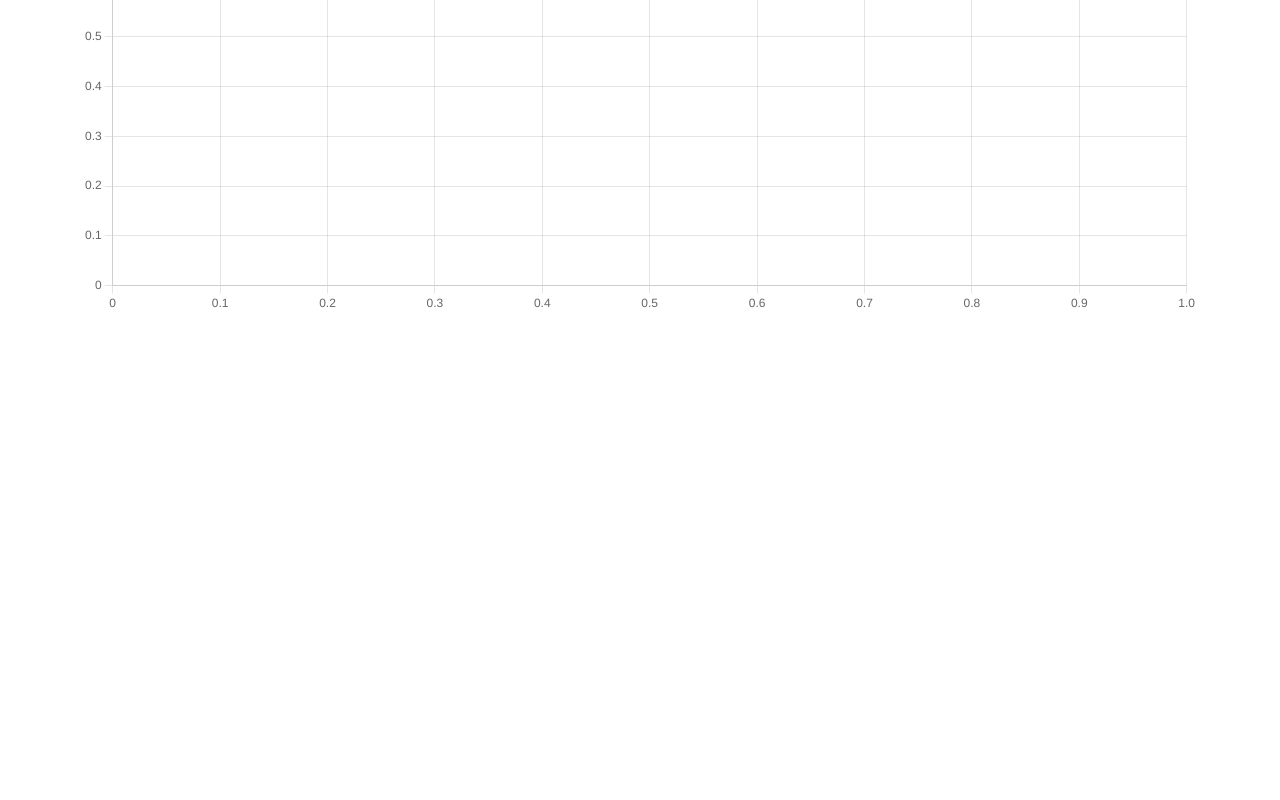
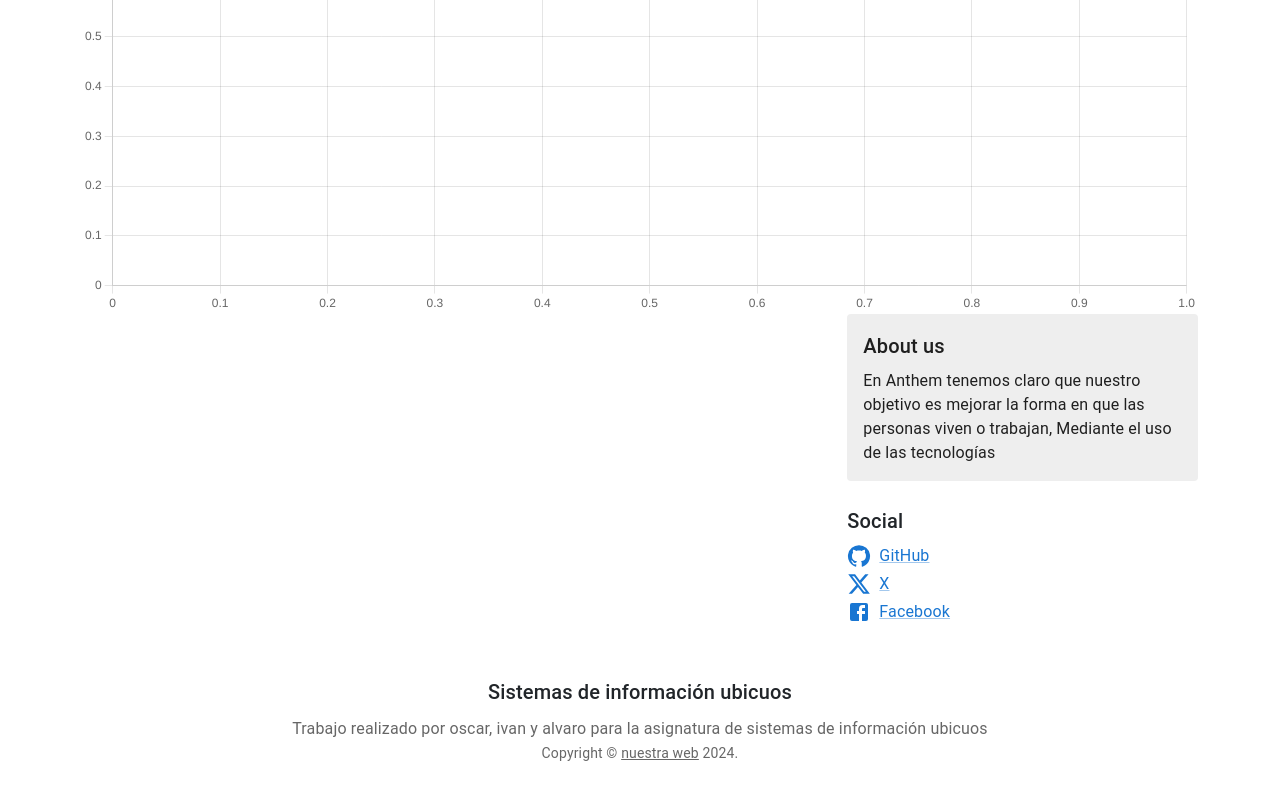
Before and after one commit to oscargomeztoledano/ubicuosfrontend, a React (Create React App) app: page /home/fotovoltaicas in a window 1280 px wide. Shown: the part 452-1252 px from the top of the page. Before the commit the page ends 800 px from the top, so only its background shows below. Built offline with nearby package versions, Linux system fonts and the light colour scheme; no server answers.

Commit message:
ultimo ahora si

```diff
--- a/src/components/Lists/ContenedoresList.jsx
+++ b/src/components/Lists/ContenedoresList.jsx
@@ -3,7 +3,9 @@ import { Container} from "reactstrap";
 import { getAllContenedores } from "../../utils/apicalls";
 import { createTheme, ThemeProvider } from '@mui/material/styles';
 import { Scatter } from "react-chartjs-2";
-
+import Footer from '../blog/Footer';
+import Sidebar from "../blog/Sidebar";
+import Grid from '@mui/material/Grid';
 import Header from "../blog/Header"
 
 export default function ContenedoresList() {
@@ -69,9 +71,13 @@ export default function ContenedoresList() {
          <h1>Localización de los contenedores</h1>
          <p>En el siguiente gráfico podemos observar la localización de los contenedores mediante un grafico de dispersión</p>
          <Scatter data={chartData} options={chartOptions} />
-
+         <Grid container spacing={4} direction="row-reverse">
+            <Sidebar/>
+          </Grid>
        </main>
        </Container>
+       <Footer
+        />
 
        </ThemeProvider>
      );
--- a/src/components/Lists/FotovoltaicasList.jsx
+++ b/src/components/Lists/FotovoltaicasList.jsx
@@ -3,7 +3,9 @@ import { Container} from "reactstrap";
 import { getAllInstalacionesFotovoltaicas } from "../../utils/apicalls";
 import { createTheme, ThemeProvider } from '@mui/material/styles';
 import { Scatter } from "react-chartjs-2";
-
+import Footer from '../blog/Footer';
+import Sidebar from "../blog/Sidebar";
+import Grid from '@mui/material/Grid';
 import Header from "../blog/Header"
 
 export default function FotovoltaicasList() {
@@ -73,9 +75,13 @@ export default function FotovoltaicasList() {
          <h1>información sobre las placas fotovoltaicas</h1>
          <p>En el siguiente gráfico de dispersión tenemos la información de las coordenadas de las diferentes placas fotovoltaicas instaladas en la ciudad.</p>
          <Scatter data={chartData} options={chartOptions} />
-          </main>
-          </Container>
-
-          </ThemeProvider>
-        );
-    }
+         <Grid container spacing={4} direction="row-reverse">
+            <Sidebar/>
+          </Grid>
+        </main>
+        </Container>
+        <Footer
+        />
+        </ThemeProvider>
+      );
+}
```
